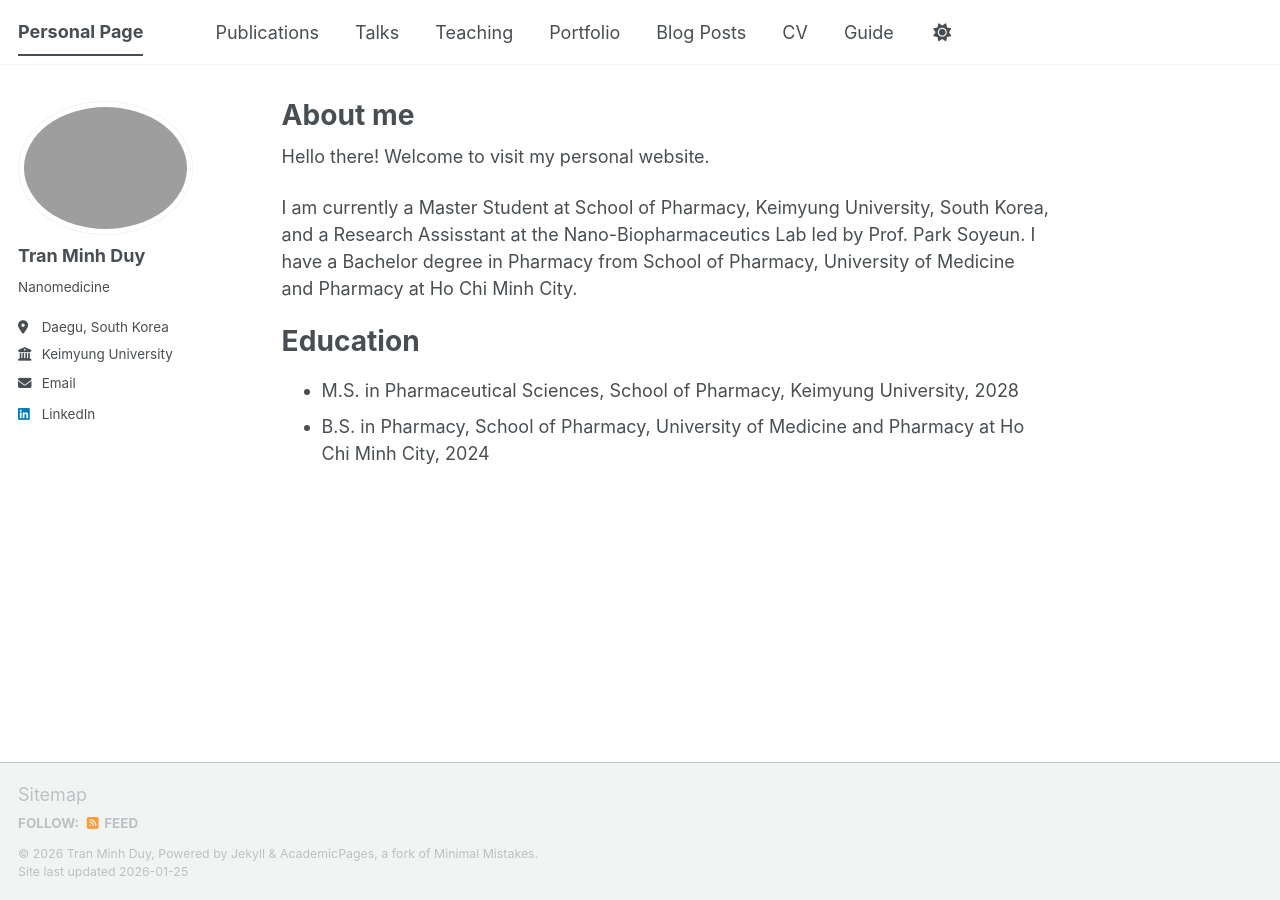
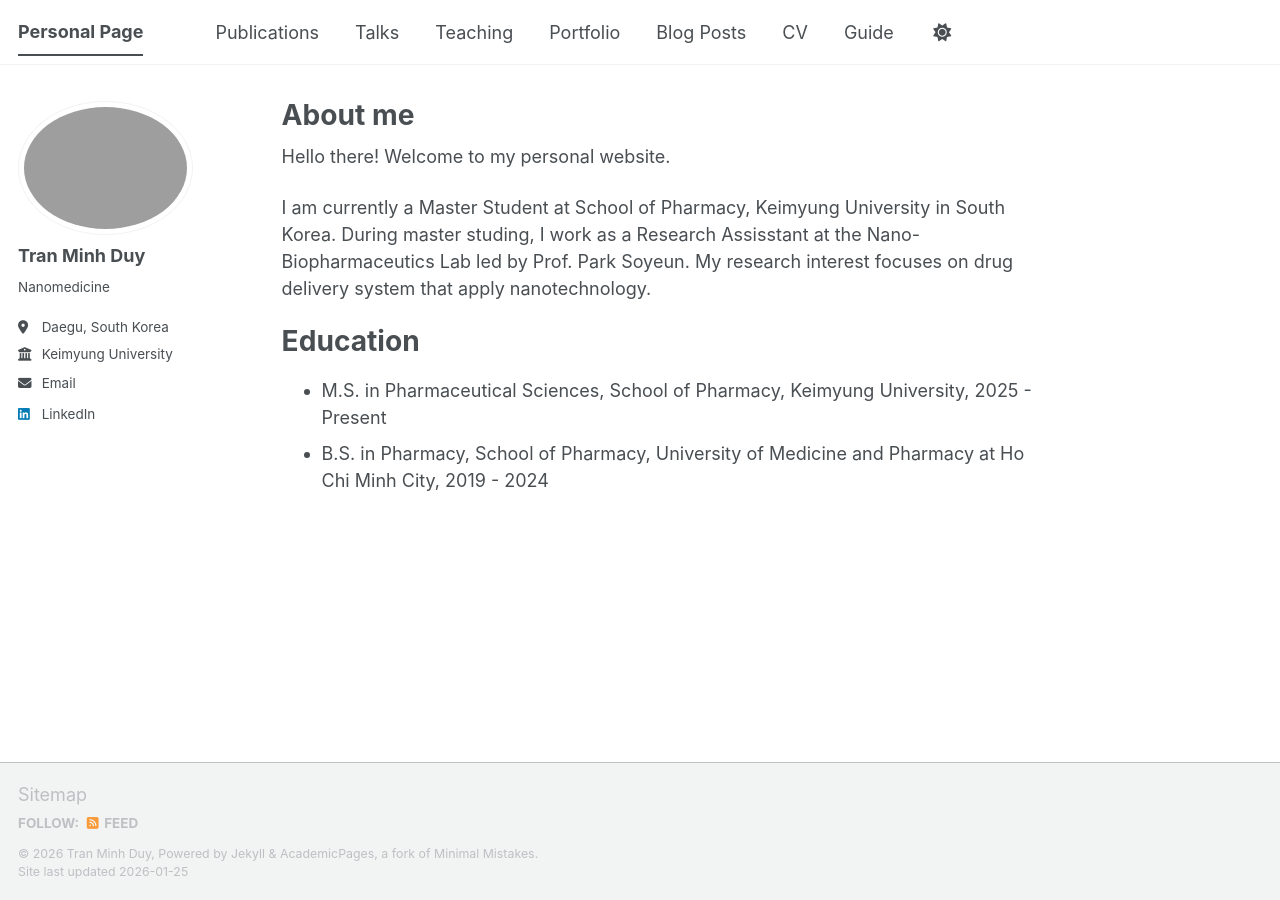
Before and after one commit to tranminhduy-git/tmduy.github.io, a Jekyll site: the page built from _pages/about.md, in a window 1280 px wide. Built offline with Jekyll 4.4.1, drawn with Linux system fonts in a browser that asks for light colours; a script bundle is joined from its source files by our own code; library files that are not in the unit come from our copies.

Commit message:
Update about.md

```diff
--- a/_pages/about.md
+++ b/_pages/about.md
@@ -7,11 +7,11 @@ redirect_from:
   - /about.html
 ---
 
-Hello there! Welcome to visit my personal website.
+Hello there! Welcome to my personal website.
 
-I am currently a Master Student at School of Pharmacy, Keimyung University, South Korea, and a Research Assisstant at the Nano-Biopharmaceutics Lab led by Prof. Park Soyeun. I have a Bachelor degree in Pharmacy from School of Pharmacy, University of Medicine and Pharmacy at Ho Chi Minh City.
+I am currently a Master Student at School of Pharmacy, Keimyung University in South Korea. During master studing, I work as a Research Assisstant at the Nano-Biopharmaceutics Lab led by Prof. Park Soyeun. My research interest focuses on drug delivery system that apply nanotechnology.
 
 Education
 ======
-* M.S. in Pharmaceutical Sciences, School of Pharmacy, Keimyung University, 2028
-* B.S. in Pharmacy, School of Pharmacy, University of Medicine and Pharmacy at Ho Chi Minh City, 2024
+* M.S. in Pharmaceutical Sciences, School of Pharmacy, Keimyung University, 2025 - Present
+* B.S. in Pharmacy, School of Pharmacy, University of Medicine and Pharmacy at Ho Chi Minh City, 2019 - 2024
```
